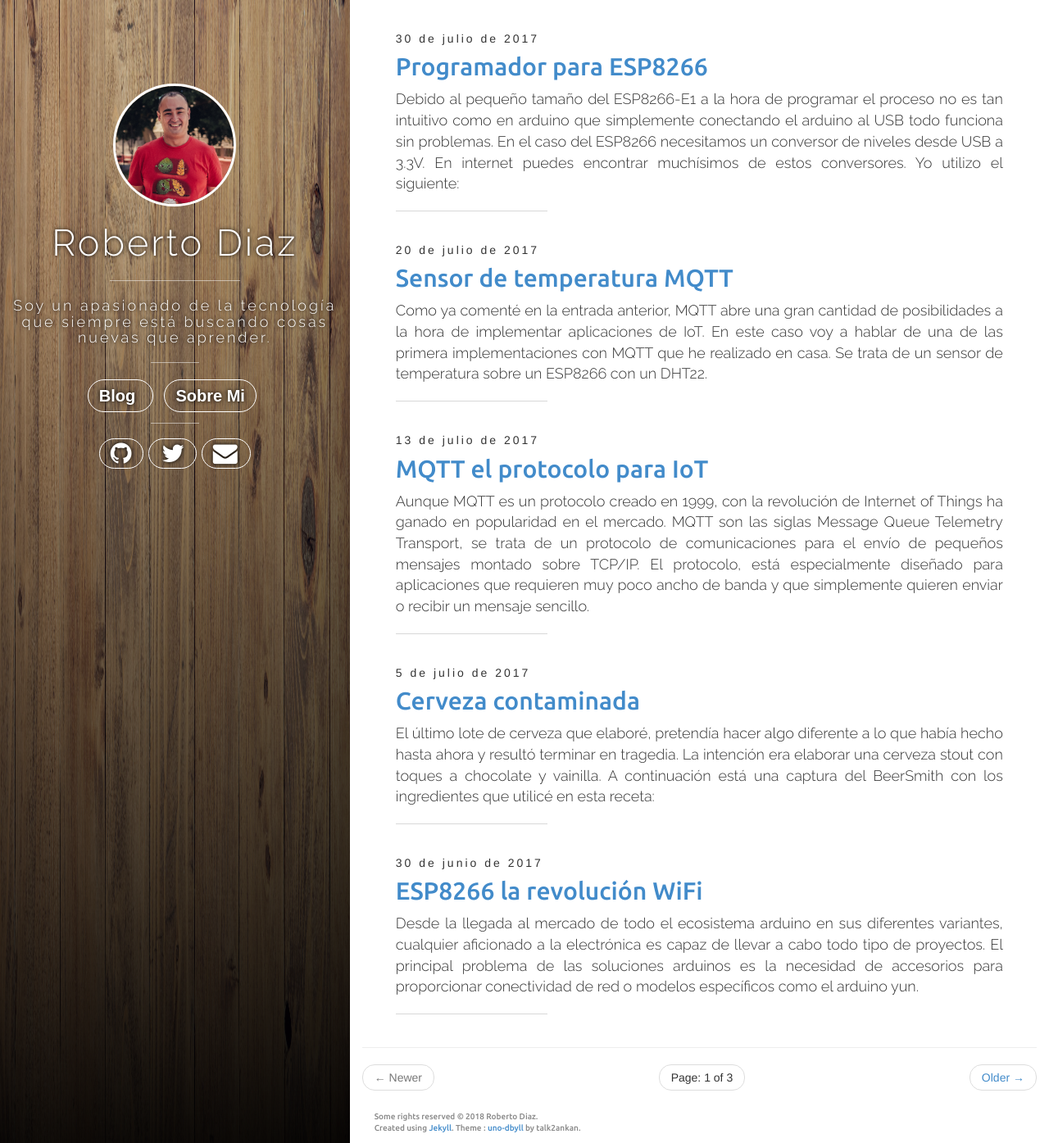
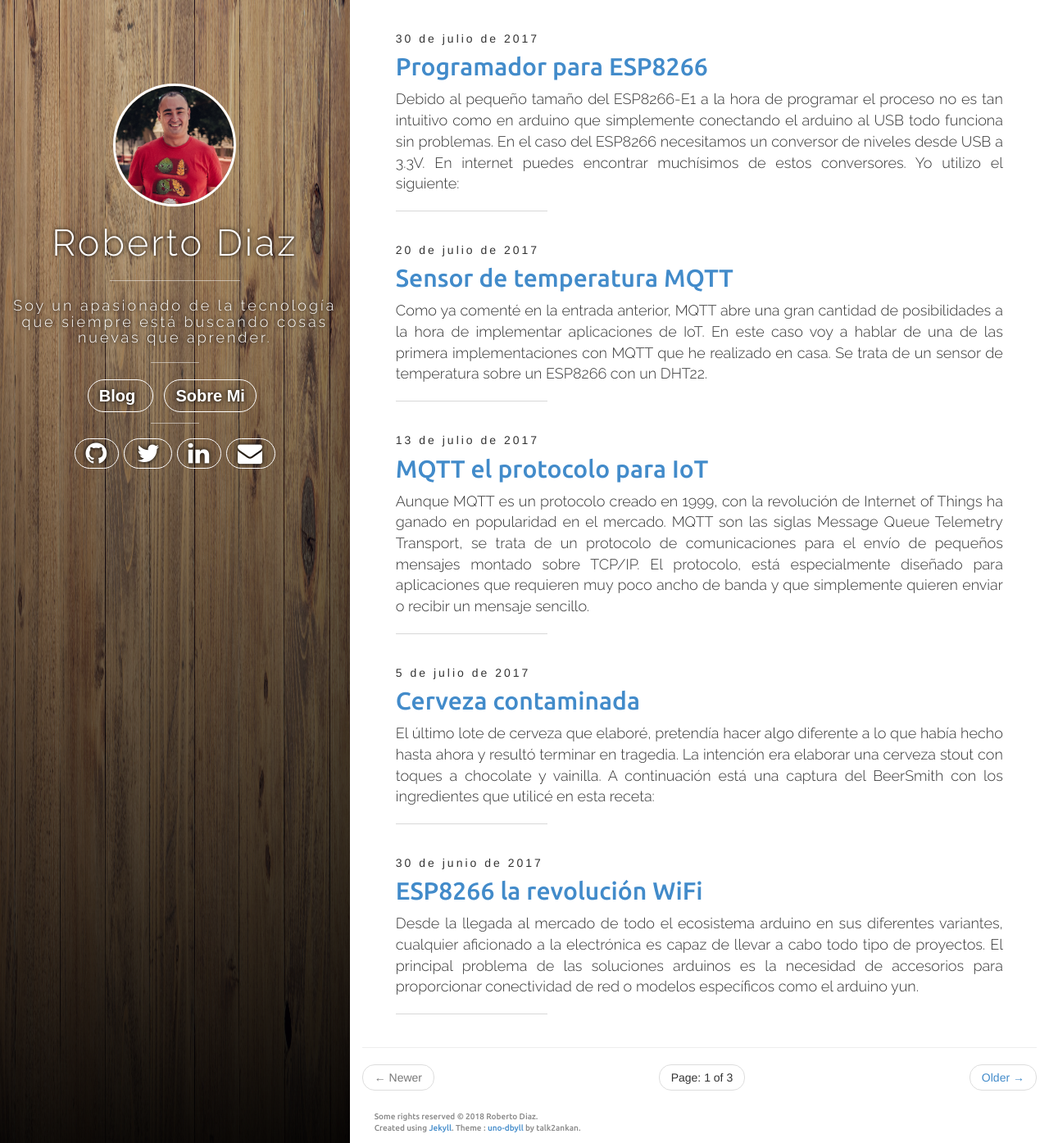
Before and after one commit to rdiaz82/rdiaz82.github.io, a Jekyll site: the page built from index.html, in a window 1280 px wide and 1395 px high. Shown: the whole window at 82% size. Built offline with Jekyll 4.4.1, drawn with Linux system fonts in a browser that asks for light colours; nearby versions of some CDN libraries; the list of posts is cut into pages by our own code.

Commit message:
iminor changes

```diff
--- a/_config.yml
+++ b/_config.yml
@@ -25,4 +25,5 @@ author:
   email: info@rdiaz.es
   github: rdiaz82
   twitter: rdiaz82
+  linkedin: rdiaz82
   bio: "Soy un apasionado de la tecnología que siempre está buscando cosas nuevas que aprender."
--- a/_includes/sidebar.html
+++ b/_includes/sidebar.html
@@ -34,6 +34,12 @@
      </a>
      {% endif %}
 
+     {% if site.author.linkedin%}
+     <a type="button" class="social4" href="https://www.linkedin.com/in/{{ site.author.linkedin }}">
+         <i class="fa fa-linkedin"></i>
+     </a>
+     {% endif %}
+
      {% if site.author.email %}
      <a type="button" class="social3" href="mailto:{{ site.author.email }}">
          <i class="fa fa-envelope"></i>
--- a/assets/css/style.css
+++ b/assets/css/style.css
@@ -158,6 +158,16 @@ margin-left: 3px;
 	margin-right: 3px;
 }
 
+.social4{
+
+	  border:1px solid white;
+	  padding-left: 13px;
+	  border-radius: 20px;
+	  margin-left: 3px;
+	  margin-right: 3px;
+}
+
+
 @media only screen and (min-width : 768px) {
     #nav-menu {
         display: none!important;
```
